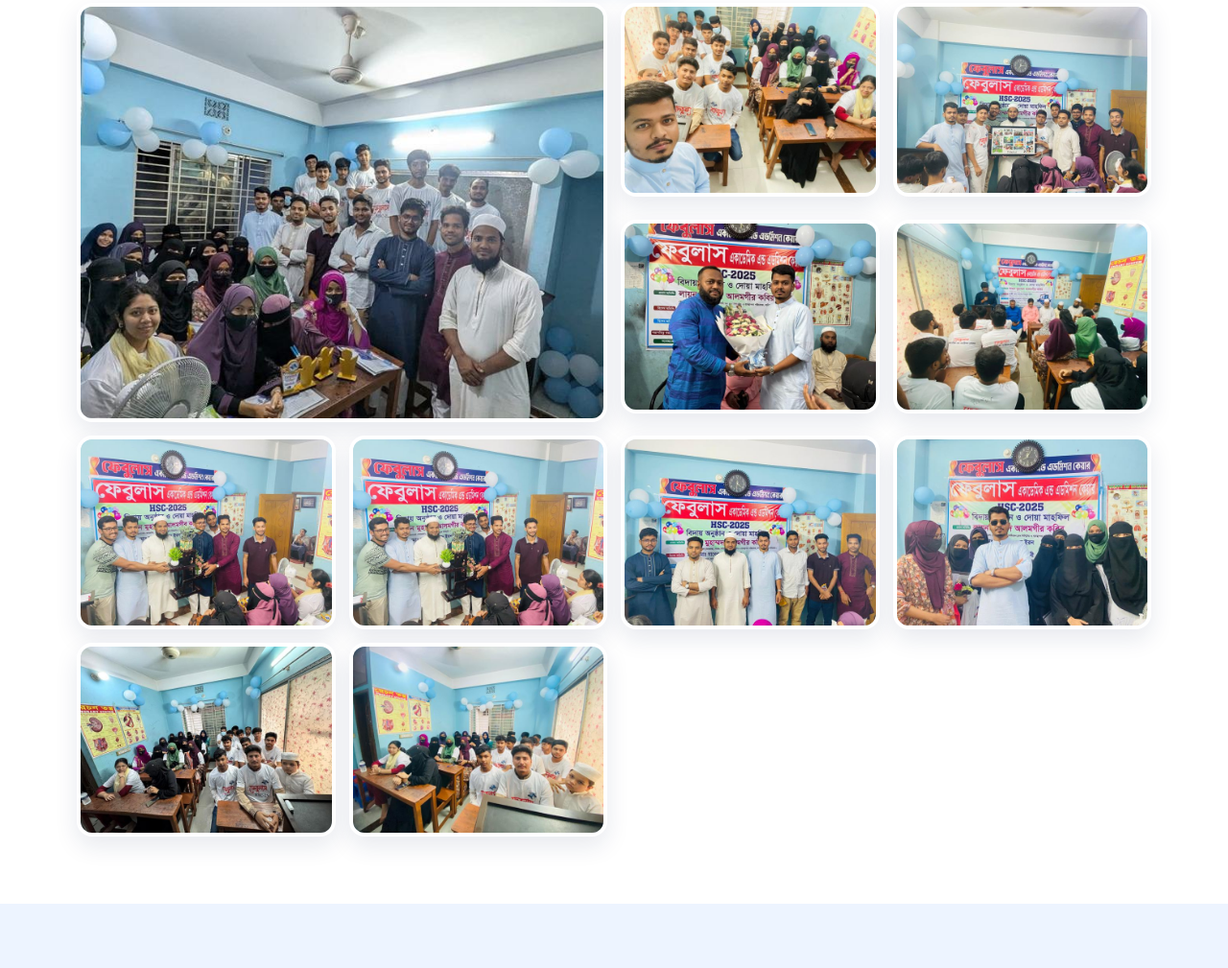
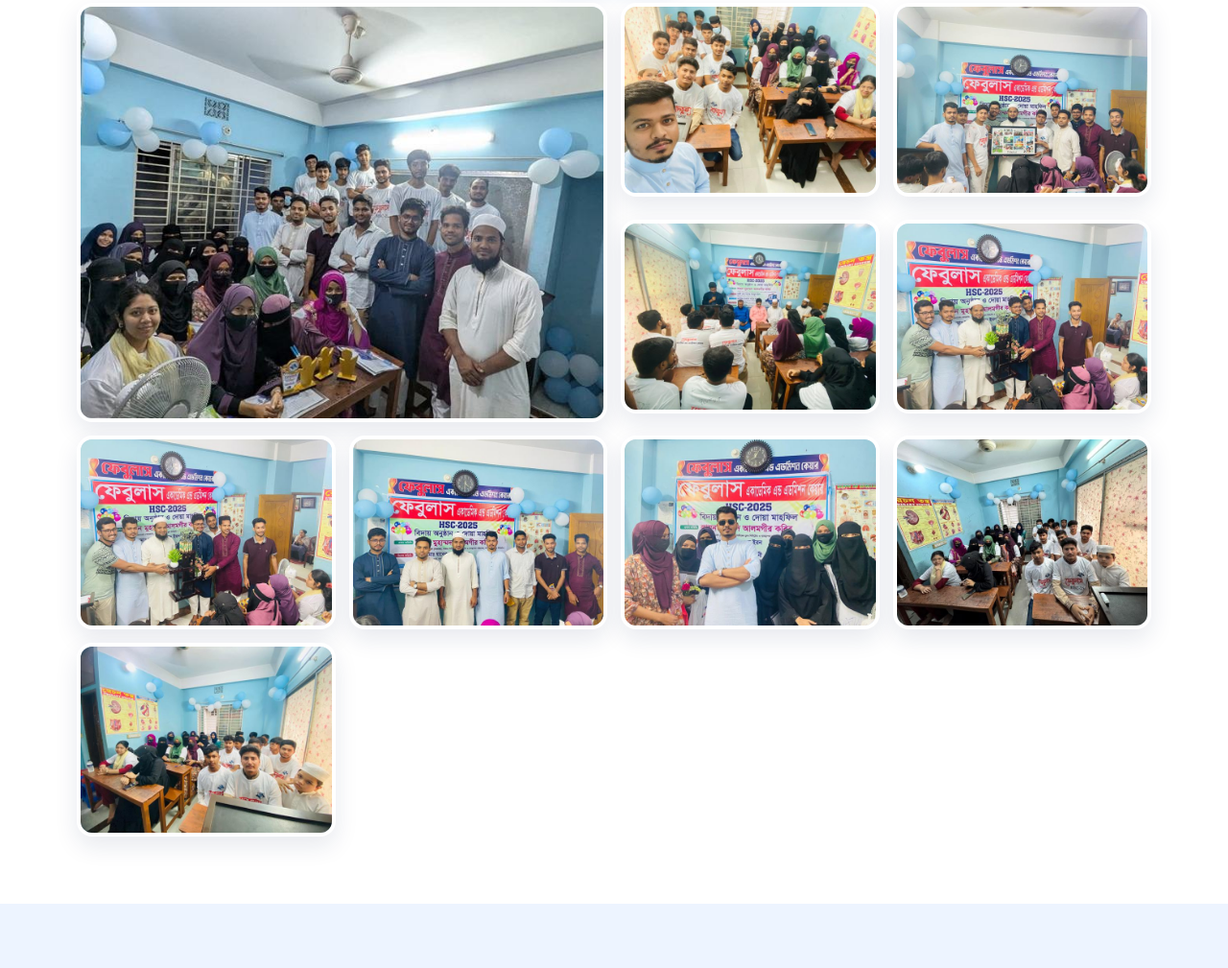
Before and after one commit to fabulous-academic/fabulous-academic-site, a plain HTML site: page index.html in a window 1280 px wide. Shown: the part 7660-8669 px from the top of the page at 96% size. Drawn offline with Linux system fonts and the light colour scheme.

Commit message:
Add files via upload

```diff
--- a/index.html
+++ b/index.html
@@ -936,7 +936,6 @@ a.pdf-row:hover .pdf-dl{background:#073477}
 <div class="fw-item fw-big"><img src="assets/farewell-25-01-thumb.jpg" data-full="assets/farewell-25-01.jpg" data-en="The whole batch together with their trophies" alt="ব্যাচের সবাই একসঙ্গে, স্মারক হাতে" loading="lazy" width="640" height="480"></div>
 <div class="fw-item"><img src="assets/farewell-25-02-thumb.jpg" data-full="assets/farewell-25-02.jpg" data-en="A selfie with everyone" alt="সবার সঙ্গে সেলফি" loading="lazy" width="640" height="480"></div>
 <div class="fw-item"><img src="assets/farewell-25-03-thumb.jpg" data-full="assets/farewell-25-03.jpg" data-en="A framed collage of memories as a gift" alt="স্মৃতির ফ্রেম উপহার" loading="lazy" width="640" height="480"></div>
-<div class="fw-item"><img src="assets/farewell-25-04-thumb.jpg" data-full="assets/farewell-25-04.jpg" data-en="Greeting with a bouquet of flowers" alt="ফুলের তোড়া দিয়ে শুভেচ্ছা" loading="lazy" width="640" height="480"></div>
 <div class="fw-item"><img src="assets/farewell-25-05-thumb.jpg" data-full="assets/farewell-25-05.jpg" data-en="Speech at the ceremony" alt="অনুষ্ঠানে বক্তব্য" loading="lazy" width="640" height="480"></div>
 <div class="fw-item"><img src="assets/farewell-25-06-thumb.jpg" data-full="assets/farewell-25-06.jpg" data-en="Presenting a gift" alt="উপহার প্রদান" loading="lazy" width="640" height="480"></div>
 <div class="fw-item"><img src="assets/farewell-25-07-thumb.jpg" data-full="assets/farewell-25-07.jpg" data-en="Presenting a gift" alt="উপহার প্রদান" loading="lazy" width="640" height="480"></div>
```
